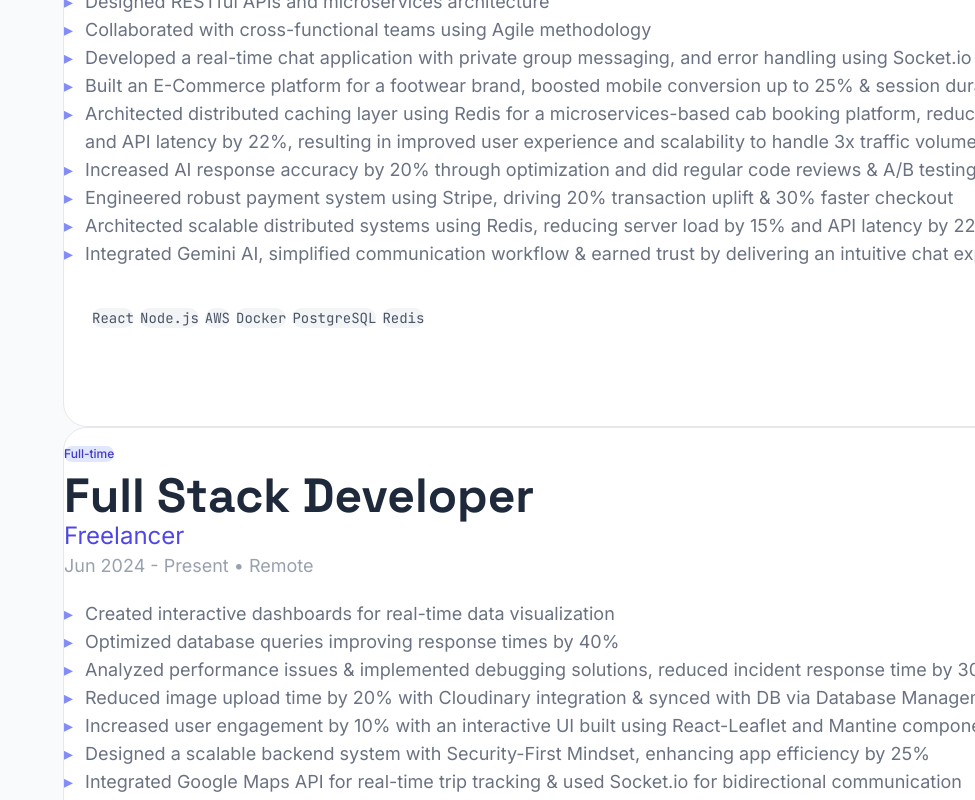
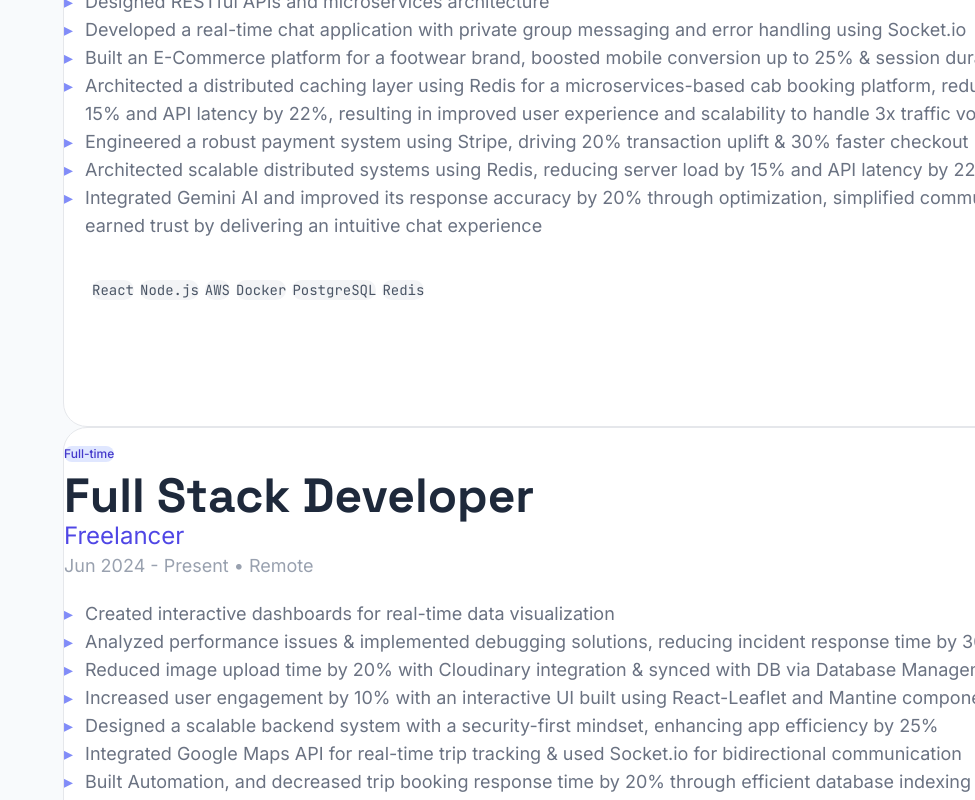
Before and after one commit to ViditMalyan/portfolio, a React (Vite) app: page / in a window 1280 px wide. Shown: the part 4340-5140 px from the top of the page, without its empty margins (305-1280 px from the left). Built offline with nearby package versions, Linux system fonts and the light colour scheme.

Commit message:
Refactor experience.js for clarity and consistency
Updated experience entries for clarity and consistency, including rephrasing and uncommenting specific responsibilities.

```diff
--- a/src/data/experience.js
+++ b/src/data/experience.js
@@ -11,14 +11,14 @@ const experience = [
       "Designed RESTful APIs and microservices architecture",
       // "Implemented CI/CD pipelines reducing deployment time by 60%",
       // "Mentored junior developers and conducted code reviews",
-      "Collaborated with cross-functional teams using Agile methodology",
-      "Developed a real-time chat application with private group messaging, and error handling using Socket.io",
-      "Built an E-Commerce platform for a footwear brand, boosted mobile conversion up to 25% & session duration 18%",
-      "Architected distributed caching layer using Redis for a microservices-based cab booking platform, reducing server load by 15% and API latency by 22%, resulting in improved user experience and scalability to handle 3x traffic volume",
-      "Increased AI response accuracy by 20% through optimization and did regular code reviews & A/B testing",
-      "Engineered robust payment system using Stripe, driving 20% transaction uplift & 30% faster checkout",
+      // "Collaborated with cross-functional teams using Agile methodology",
+      "Developed a real-time chat application with private group messaging and error handling using Socket.io",
+      "Built an E-Commerce platform for a footwear brand, boosted mobile conversion up to 25% & session duration by 18%",
+      "Architected a distributed caching layer using Redis for a microservices-based cab booking platform, reducing server load by 15% and API latency by 22%, resulting in improved user experience and scalability to handle 3x traffic volume",
+      // "Increased AI response accuracy by 20% through optimization and did regular code reviews & A/B testing",
+      "Engineered a robust payment system using Stripe, driving 20% transaction uplift & 30% faster checkout",
       "Architected scalable distributed systems using Redis, reducing server load by 15% and API latency by 22%",
-      "Integrated Gemini AI, simplified communication workflow & earned trust by delivering an intuitive chat experience",
+      "Integrated Gemini AI and improved its response accuracy by 20% through optimization, simplified communication workflow & earned trust by delivering an intuitive chat experience",
     ],
     technologies: ["React", "Node.js", "AWS", "Docker", "PostgreSQL", "Redis"],
   },
@@ -31,16 +31,16 @@ const experience = [
     location: "Remote",
     responsibilities: [
       "Created interactive dashboards for real-time data visualization",
-      "Optimized database queries improving response times by 40%",
+      // "Optimized database queries, improving response times by 40%",
       // "Wrote comprehensive unit and integration tests",
-      "Analyzed performance issues & implemented debugging solutions, reduced incident response time by 30%",
+      "Analyzed performance issues & implemented debugging solutions, reducing incident response time by 30%",
       "Reduced image upload time by 20% with Cloudinary integration & synced with DB via Database Management",
       "Increased user engagement by 10% with an interactive UI built using React-Leaflet and Mantine components",
-      "Designed a scalable backend system with Security-First Mindset, enhancing app efficiency by 25%",
+      "Designed a scalable backend system with a security-first mindset, enhancing app efficiency by 25%",
       "Integrated Google Maps API for real-time trip tracking & used Socket.io for bidirectional communication",
-      "Created a Full stack Real Estate Web Application & Hosted",
-      "Built Automation, and Decreased trip booking response time by 20% through efficient database indexing",
-      "Implemented distributed message queues and RabbitMQ achieving maximum uptime",
+      // "Created a full-stack real estate web application & Hosted",
+      "Built Automation, and decreased trip booking response time by 20% through efficient database indexing",
+      "Implemented distributed message queues and RabbitMQ, achieving maximum uptime",
       "Engineered Node.js/Express backend with RESTful APIs, JWT auth, rate-limiting middleware, CRUD Ops",
     ],
     technologies: ["Java", "JavaScript", "React", "MongoDB", "Docker", "FastAPI"],
```
